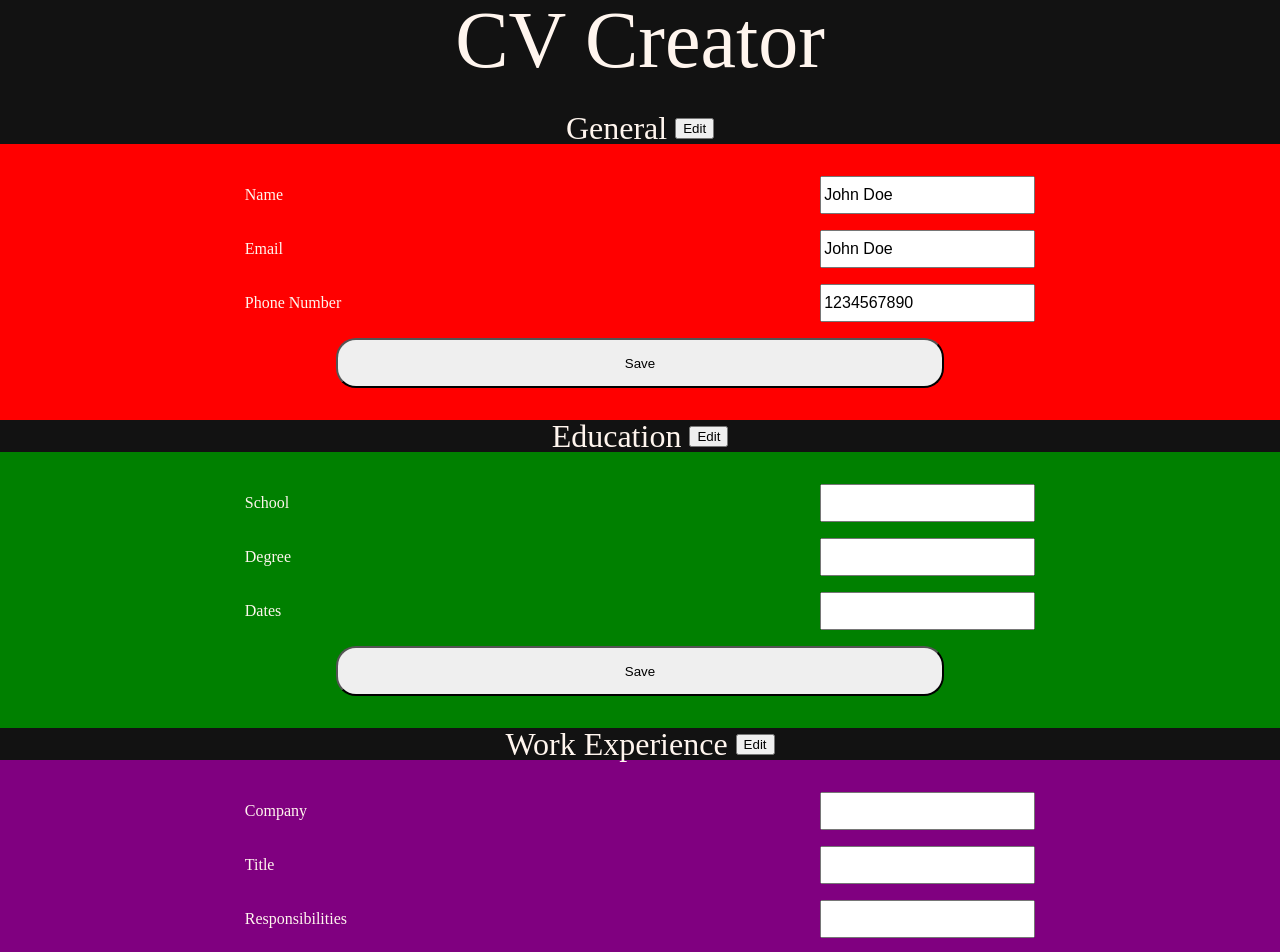
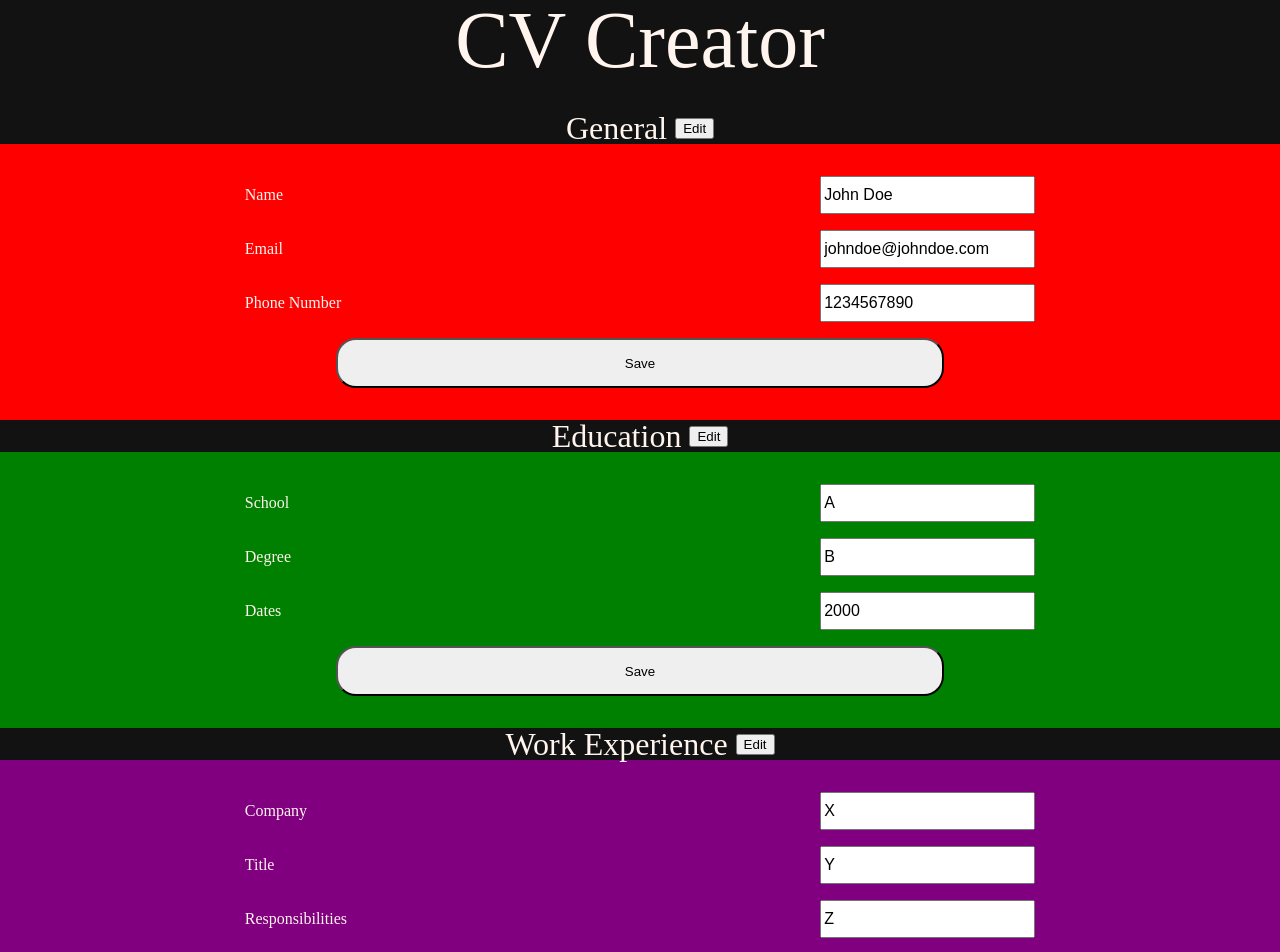
Before and after one commit to abstractdev/cv, a React (Create React App) app in the folder cv-project/: page / in a window 1280 px wide. Shown: the top 952 px of the page. Built offline with nearby package versions, Linux system fonts and the light colour scheme.

Commit message:
onChange working

```diff
--- a/cv-project/src/App.js
+++ b/cv-project/src/App.js
@@ -27,10 +27,18 @@ class App extends Component {
         dates: "3000",
       },
     };
-    this.handleNameInput = this.handleNameInput.bind(this)
-    this.handleEmailInput = this.handleEmailInput.bind(this)
-    this.handlePhoneInput = this.handlePhoneInput.bind(this)
+    this.handleNameInput = this.handleNameInput.bind(this);
+    this.handleEmailInput = this.handleEmailInput.bind(this);
+    this.handleSchoolInput = this.handleSchoolInput.bind(this);
+    this.handleDegreeInput = this.handleDegreeInput.bind(this);
+    this.handleEdatesInput = this.handleEdatesInput.bind(this);
+    this.handlePhoneInput = this.handlePhoneInput.bind(this);
+    this.handleCompanyInput = this.handleCompanyInput.bind(this);
+    this.handleTitleInput = this.handleTitleInput.bind(this);
+    this.handleRespInput = this.handleRespInput.bind(this);
+    this.handleWdatesInput = this.handleWdatesInput.bind(this);
   }
+
 
   handleNameInput(event) {
     event.preventDefault();
@@ -57,6 +65,63 @@ class App extends Component {
     }, () => console.log(this.state.general.phone));
   }
 
+  handleSchoolInput(event) {
+    event.preventDefault();
+    this.setState({
+      education: {
+        school: event.target.value
+      },
+    }, () => console.log(this.state.education.school));
+  }
+  handleDegreeInput(event) {
+    event.preventDefault();
+    this.setState({
+      education: {
+        degree: event.target.value
+      },
+    }, () => console.log(this.state.education.degree));
+  }
+  handleEdatesInput(event) {
+    event.preventDefault();
+    this.setState({
+      education: {
+        dates: event.target.value
+      },
+    }, () => console.log(this.state.education.dates));
+  }
+  handleCompanyInput(event) {
+    event.preventDefault();
+    this.setState({
+      work: {
+        company: event.target.value
+      },
+    }, () => console.log(this.state.work.company));
+  }
+  handleTitleInput(event) {
+    event.preventDefault();
+    this.setState({
+      work: {
+        title: event.target.value
+      },
+    }, () => console.log(this.state.work.title));
+  }
+  handleRespInput(event) {
+    event.preventDefault();
+    this.setState({
+      work: {
+        resp: event.target.value
+      },
+    }, () => console.log(this.state.work.resp));
+  }
+  handleWdatesInput(event) {
+    event.preventDefault();
+    this.setState({
+      work: {
+        dates: event.target.value
+      },
+    }, () => console.log(this.state.work.dates));
+  }
+
   render() {
     const { general, education, work} = this.state
     return (
@@ -65,9 +130,9 @@ class App extends Component {
           <Header />
         </div>
       <div className="app">
-        <General name={general.name} email={general.name} phone={general.phone} handleNameInput={this.handleNameInput} handleEmailInput={this.handleEmailInput} handlePhoneInput = {this.handlePhoneInput}/>
-        <Education school={education.school} degree={education.degree} eDates={education.dates} />
-        <Work company={work.company} title={work.title} resp={work.resp} wDates={work.dates}  />
+        <General name={general.name} email={general.email} phone={general.phone} handleNameInput={this.handleNameInput} handleEmailInput={this.handleEmailInput} handlePhoneInput={this.handlePhoneInput}/>
+        <Education school={education.school} degree={education.degree} eDates={education.dates} handleSchoolInput={this.handleSchoolInput} handleDegreeInput={this.handleDegreeInput} handleEdatesInput={this.handleEdatesInput}/>
+        <Work company={work.company} title={work.title} resp={work.resp} wDates={work.dates} handleCompanyInput={this.handleCompanyInput} handleTitleInput={this.handleTitleInput} handleRespInput={this.handleRespInput} handleWdatesInput={this.handleWdatesInput}/>
         <button className="createCVButton" type="submit">Create CV</button>
       </div>
       </div>
--- a/cv-project/src/components/Education.js
+++ b/cv-project/src/components/Education.js
@@ -2,11 +2,8 @@ import React, { Component } from "react";
 import "../styles/Education.css";
 
 class Education extends Component {
-  constructor(props) {
-    super(props);
-  }
   render() {
-    const { school, degree, eDates } = this.props;
+    const { school, degree, eDates, handleSchoolInput, handleDegreeInput, handleEdatesInput } = this.props;
     return (
         <div>
           <div className="educationHeaderContainer">
@@ -21,6 +18,8 @@ class Education extends Component {
                   name="school"
                   className="school"
                   type="text"
+                  value={school || ''}
+                  onChange={(event) => handleSchoolInput(event)}
                 ></input>
               </div>
               <div className="degreeContainer">
@@ -29,6 +28,8 @@ class Education extends Component {
                   name="degree"
                   className="degree"
                   type="text"
+                  value={degree || ''}
+                  onChange={(event) => handleDegreeInput(event)}
                 ></input>
               </div>
               <div className="eDatesContainer">
@@ -37,6 +38,8 @@ class Education extends Component {
                   name="eDates"
                   className="eDates"
                   type="text"
+                  value={eDates || ''}
+                  onChange={(event) => handleEdatesInput(event)}
                 ></input>
               </div>
               <button className="educationSubmitButton" type="submit">Save</button>
--- a/cv-project/src/components/Work.js
+++ b/cv-project/src/components/Work.js
@@ -2,11 +2,8 @@ import React, { Component } from "react";
 import "../styles/Work.css";
 
 class Work extends Component {
-  constructor(props) {
-    super(props);
-  }
   render() {
-    const { company, title, resp, wDates } = this.props;
+    const { company, title, resp, wDates, handleCompanyInput, handleTitleInput, handleRespInput, handleWdatesInput } = this.props;
     return (
           <div>
             <div className="workHeaderContainer">
@@ -21,6 +18,8 @@ class Work extends Component {
                   name="company"
                   className="company"
                   type="text"
+                  value={company || ''}
+                  onChange={(event) => handleCompanyInput(event)}
                 ></input>
               </div>
               <div className="titleContainer">
@@ -29,6 +28,8 @@ class Work extends Component {
                   name="title"
                   className="title"
                   type="text"
+                  value={title || ''}
+                  onChange={(event) => handleTitleInput(event)}
                 ></input>
               </div>
               <div className="respContainer">
@@ -37,6 +38,8 @@ class Work extends Component {
                   name="resp"
                   className="resp"
                   type="text"
+                  value={resp || ''}
+                  onChange={(event) => handleRespInput(event)}
                 ></input>
               </div>
               <div className="wDatesContainer">
@@ -45,6 +48,8 @@ class Work extends Component {
                   name="wDates"
                   className="wDates"
                   type="text"
+                  value={wDates || ''}
+                  onChange={(event) => handleWdatesInput(event)}
                 ></input>
               </div>
               <button className="workSubmitButton" type="submit">Save</button>
```
